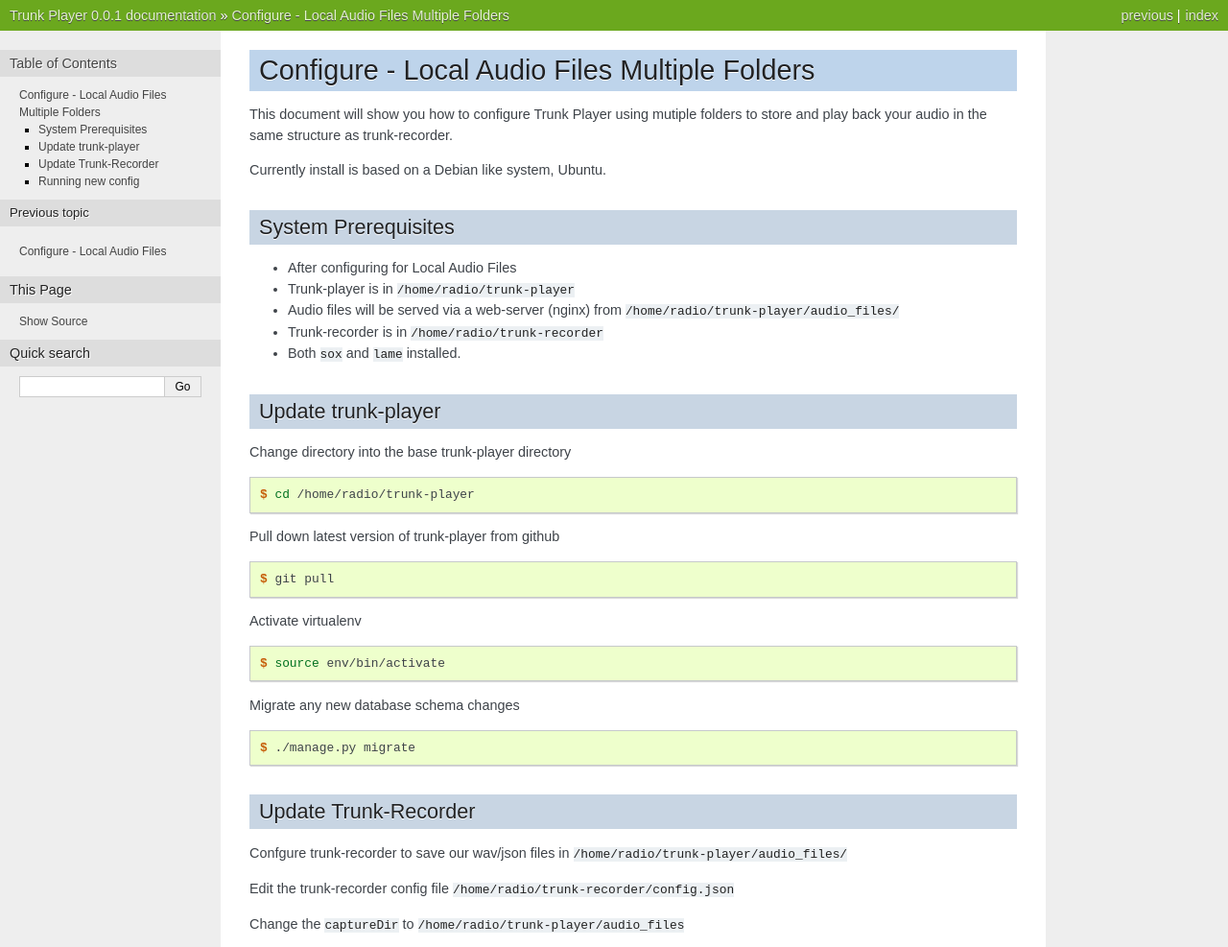
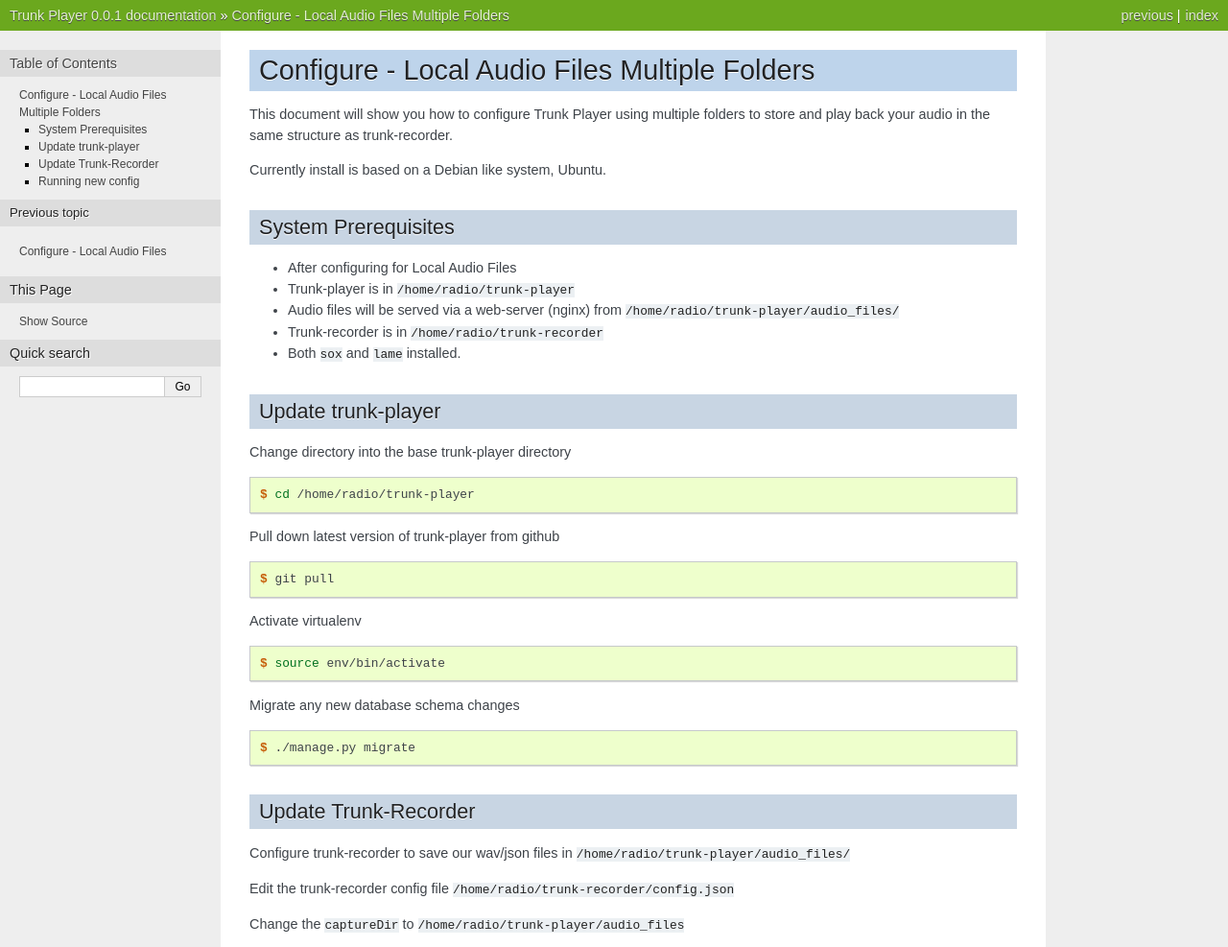
Before and after one commit to ScanOC/trunk-player, a Sphinx documentation site: the page built from docs/config_muti_folder_audio.rst, in a window 1280 px wide. Shown: the top 987 px of the page at 96% size. Built offline with Sphinx 7.4.7, drawn with Linux system fonts in a browser that asks for light colours.

Commit message:
Doc cleanup

```diff
--- a/docs/config_muti_folder_audio.rst
+++ b/docs/config_muti_folder_audio.rst
@@ -1,7 +1,7 @@
 ==============================================
 Configure - Local Audio Files Multiple Folders
 ==============================================
-This document will show you how to configure Trunk Player using mutiple folders to store and play back your audio in the same structure as trunk-recorder.
+This document will show you how to configure Trunk Player using multiple folders to store and play back your audio in the same structure as trunk-recorder.
 
 Currently install is based on a Debian like system, Ubuntu.
 
@@ -48,7 +48,7 @@
 Update Trunk-Recorder
 =====================
 
-Confgure trunk-recorder to save our wav/json files in  ``/home/radio/trunk-player/audio_files/``
+Configure trunk-recorder to save our wav/json files in  ``/home/radio/trunk-player/audio_files/``
 
 Edit the trunk-recorder config file ``/home/radio/trunk-recorder/config.json``
 
```
